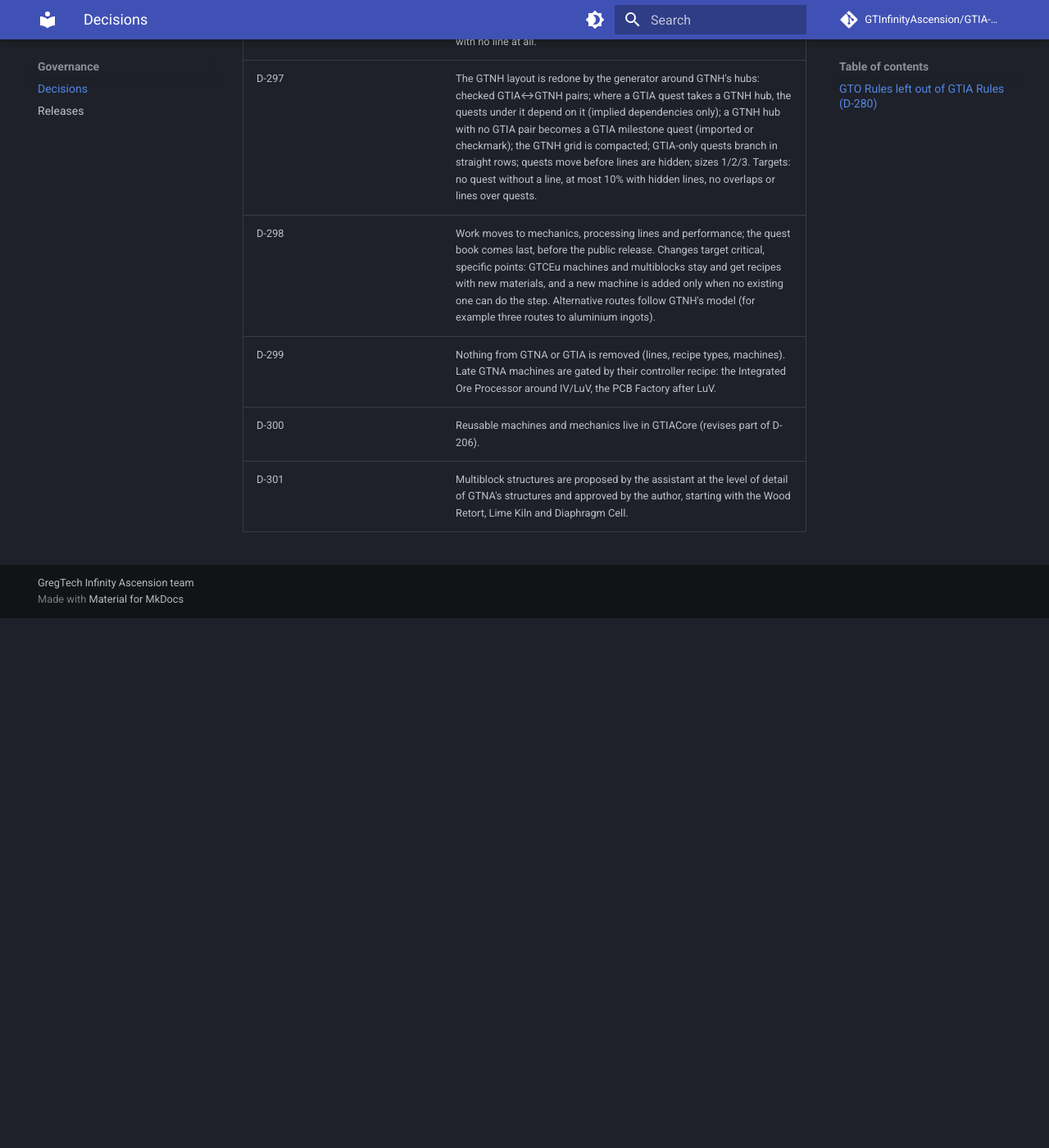
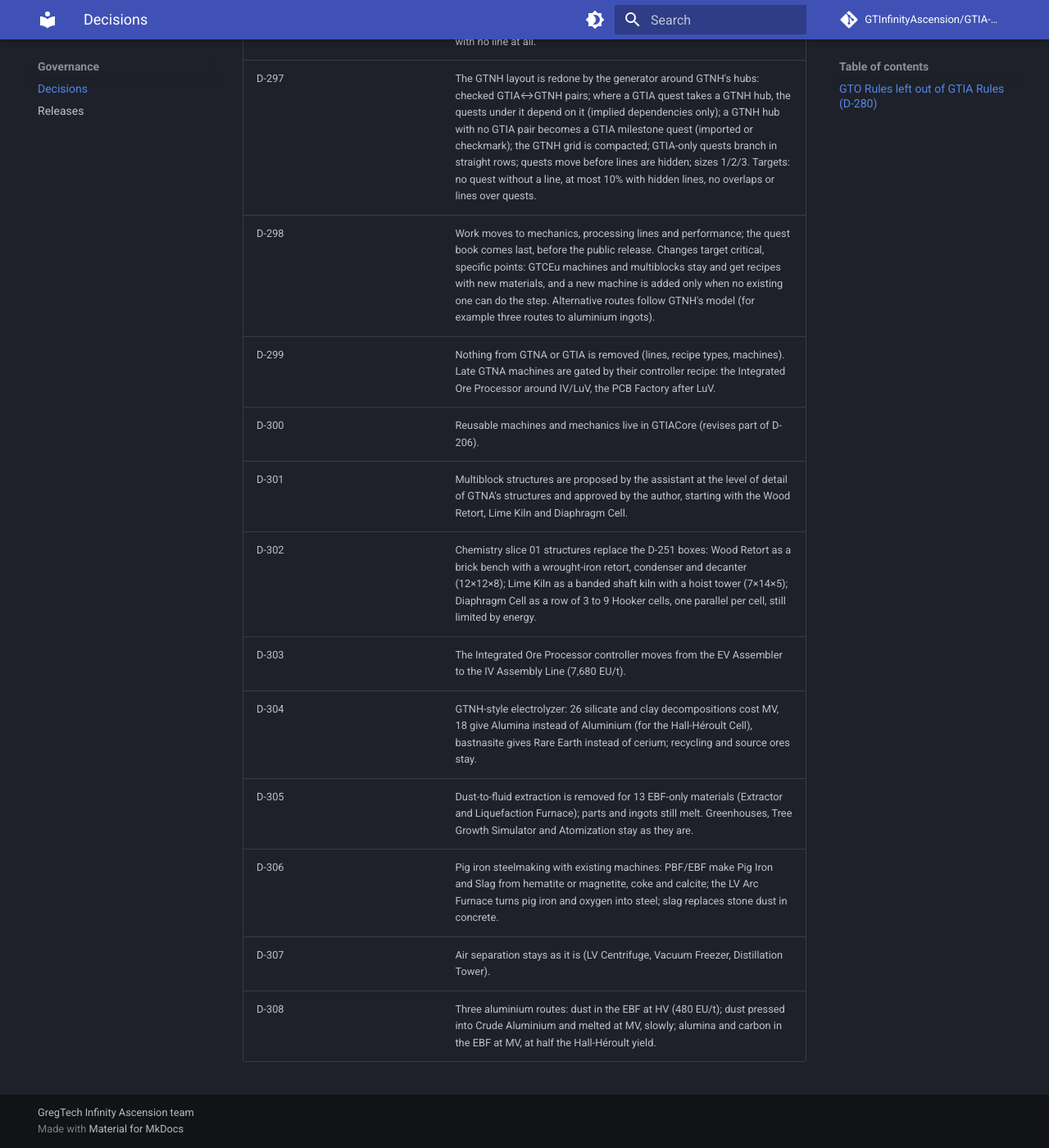
Before and after one commit to GTInfinityAscension/GTIA-Dev-Doc, an MkDocs documentation site: the page built from docs/governance/decisions.md, in a window 1280 px wide and 1400 px high, scrolled down 5930 px. Shown: the whole window at 82% size. Built offline with MkDocs 1.6.1 and Material for MkDocs 9.7.7, drawn with Linux system fonts in a browser that asks for light colours; comment, search, counter and statistics services are not loaded; before the commit the page ends 6684 px from its top, so only the background shows below that.

Commit message:
Decisions D-302 to D-308: chemistry slice 01 structures, IOP on the IV Assembly Line, GTNH-style electrolyzer, no dust-to-fluid for EBF-only materials, pig iron steelmaking, air separation kept, three aluminium routes

```diff
--- a/docs/governance/decisions.md
+++ b/docs/governance/decisions.md
@@ -76,3 +76,10 @@ This page lists the approved product decisions that shape development. Internal
 | D-299 | Nothing from GTNA or GTIA is removed (lines, recipe types, machines). Late GTNA machines are gated by their controller recipe: the Integrated Ore Processor around IV/LuV, the PCB Factory after LuV. |
 | D-300 | Reusable machines and mechanics live in GTIACore (revises part of D-206). |
 | D-301 | Multiblock structures are proposed by the assistant at the level of detail of GTNA's structures and approved by the author, starting with the Wood Retort, Lime Kiln and Diaphragm Cell. |
+| D-302 | Chemistry slice 01 structures replace the D-251 boxes: Wood Retort as a brick bench with a wrought-iron retort, condenser and decanter (12×12×8); Lime Kiln as a banded shaft kiln with a hoist tower (7×14×5); Diaphragm Cell as a row of 3 to 9 Hooker cells, one parallel per cell, still limited by energy. |
+| D-303 | The Integrated Ore Processor controller moves from the EV Assembler to the IV Assembly Line (7,680 EU/t). |
+| D-304 | GTNH-style electrolyzer: 26 silicate and clay decompositions cost MV, 18 give Alumina instead of Aluminium (for the Hall-Héroult Cell), bastnasite gives Rare Earth instead of cerium; recycling and source ores stay. |
+| D-305 | Dust-to-fluid extraction is removed for 13 EBF-only materials (Extractor and Liquefaction Furnace); parts and ingots still melt. Greenhouses, Tree Growth Simulator and Atomization stay as they are. |
+| D-306 | Pig iron steelmaking with existing machines: PBF/EBF make Pig Iron and Slag from hematite or magnetite, coke and calcite; the LV Arc Furnace turns pig iron and oxygen into steel; slag replaces stone dust in concrete. |
+| D-307 | Air separation stays as it is (LV Centrifuge, Vacuum Freezer, Distillation Tower). |
+| D-308 | Three aluminium routes: dust in the EBF at HV (480 EU/t); dust pressed into Crude Aluminium and melted at MV, slowly; alumina and carbon in the EBF at MV, at half the Hall-Héroult yield. |
```
